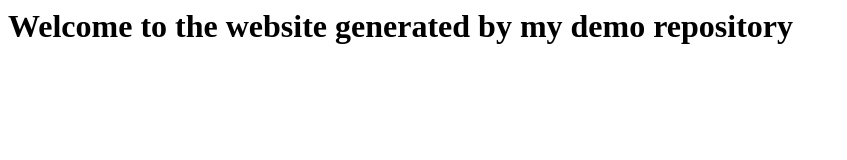
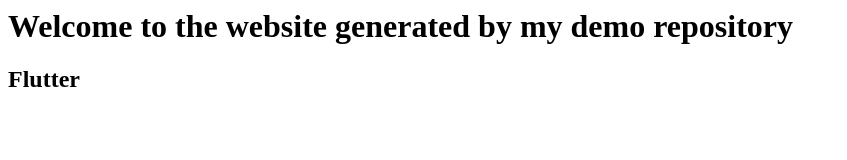
Before and after one commit to GDSC-DJU/demo-repository, a website: page index.html in a window 1280 px wide. Shown: the whole page, without its empty margins (0-847 px from the left). Drawn offline with Linux system fonts and the light colour scheme.

Commit message:
Update index.html

```diff
--- a/index.html
+++ b/index.html
@@ -1 +1,3 @@
 <h1>Welcome to the website generated by my demo repository</h1>
+
+<h2>Flutter</h2>
```
